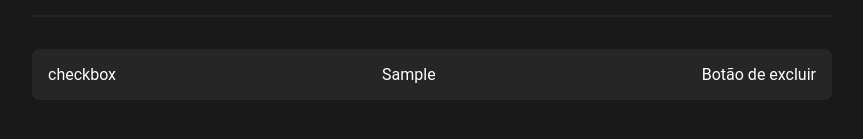
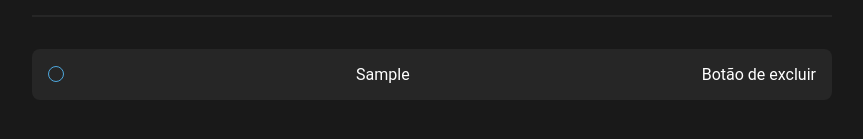
Before and after one commit to GuiSandoval/todo-list, a React (Vite) app: page / in a window 1280 px wide. Both pictures are taken after typing "Sample" into the empty fields and a click on the button "Criar". Shown: the part 317-456 px from the top of the page, without its empty margins (208-1071 px from the left). Built offline with nearby package versions, Linux system fonts and the light colour scheme.

Commit message:
Create CheckboxStyled

```diff
--- /dev/null
+++ b/src/common/CheckboxStyled/index.tsx
@@ -0,0 +1,18 @@
+import React from 'react'
+import * as S from './styles';
+
+function CheckboxStyled() {
+  const [checked, setChecked] = React.useState(false);
+
+  function handleChange() {
+    setChecked(!checked);
+  }
+
+  return (
+    <S.ContainerCheckboxStyled>
+      <input type="checkbox" checked={checked} onChange={handleChange} />
+    </S.ContainerCheckboxStyled>
+  )
+}
+
+export { CheckboxStyled }
--- /dev/null
+++ b/src/common/CheckboxStyled/styles.ts
@@ -0,0 +1,33 @@
+import styled from "styled-components";
+
+export const ContainerCheckboxStyled = styled.div`
+  > input {
+    /* custom checkbox */
+    display: flex;
+    align-items: center;
+    justify-content: center;
+    background: transparent;
+    border: 1px solid #4ea8de;
+    border-radius: 50%;
+    cursor: pointer;
+    vertical-align: middle;
+    appearance: none;
+    height: 1rem;
+    width: 1rem;
+    transition: all 0.2s ease-in-out;
+
+    &:hover {
+      filter: brightness(1.2);
+    }
+
+    &:checked {
+      background: #8284fa;
+      border-color: #8284fa;
+
+      &:after {
+        content: "✓";
+        color: #fff;
+      }
+    }
+  }
+`;
--- a/src/pages/Home/components/SectionList/TaskField/index.tsx
+++ b/src/pages/Home/components/SectionList/TaskField/index.tsx
@@ -1,5 +1,6 @@
 import React from 'react'
 import * as S from './styles';
+import { CheckboxStyled } from '../../../../../common/CheckboxStyled';
 
 interface TaskFieldProps {
   title: string;
@@ -9,7 +10,7 @@ interface TaskFieldProps {
 function TaskField({ title, isCompleted }: TaskFieldProps) {
   return (
     <S.ContainerTaskField>
-      <div>checkbox</div>
+      <CheckboxStyled />
       <p>{title}</p>
       <div>Botão de excluir {isCompleted}</div>
     </S.ContainerTaskField>
```
